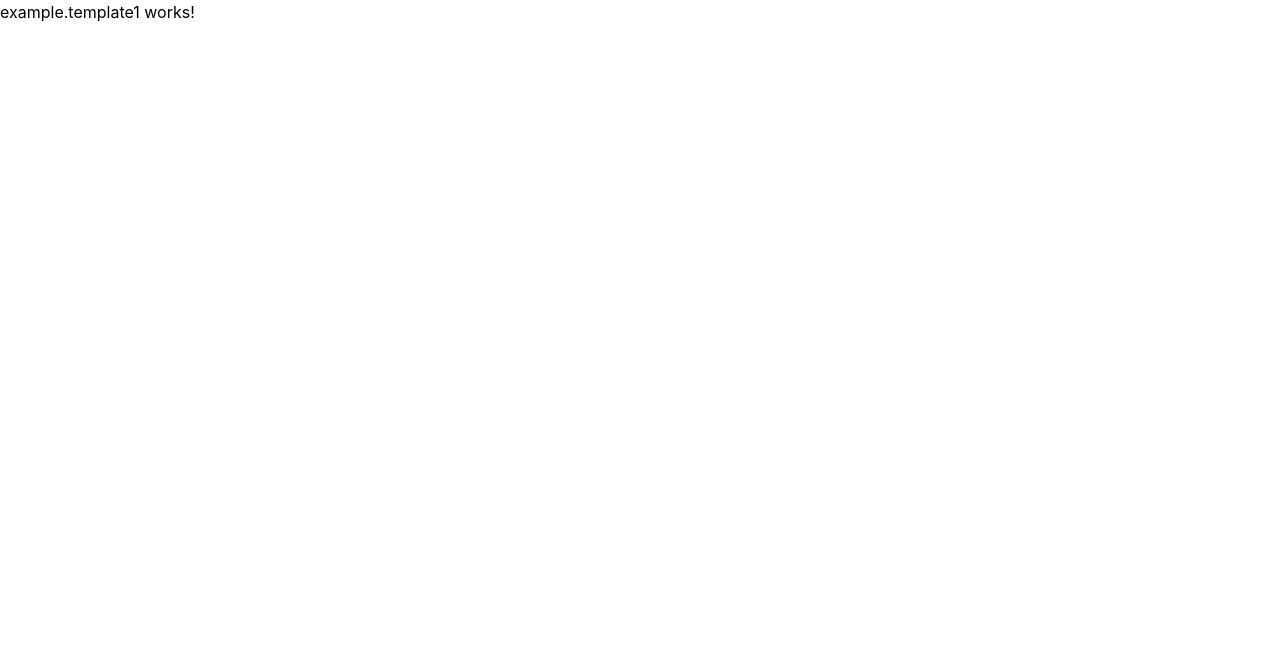
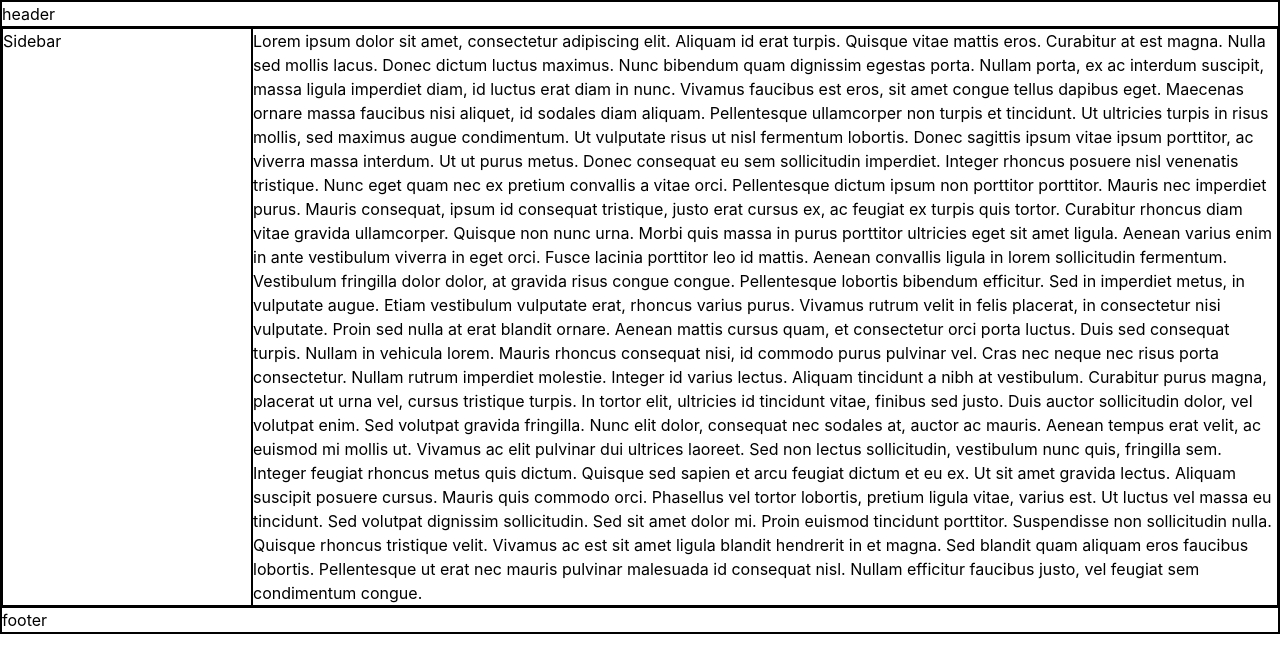
Before and after one commit to johnadrian63/angular-tailwindcssV4, an Angular app: page /example/template1 in a window 1280 px wide. Shown: the top 672 px of the page. Built offline with nearby package versions, Linux system fonts and the light colour scheme.

Commit message:
started working on template1

```diff
--- a/src/app/features/example/template1/example.template1.html
+++ b/src/app/features/example/template1/example.template1.html
@@ -1 +1,46 @@
-<p>example.template1 works!</p>
+<div class="grid grid-ro1ws-3 border">
+    <div class="border">header</div>
+    <div class="grid grid-cols-[250px_1fr] border">
+        <div class="border">Sidebar</div>
+        <div class="border">
+            Lorem ipsum dolor sit amet, consectetur adipiscing elit. Aliquam id erat turpis. Quisque
+            vitae mattis eros. Curabitur at est magna. Nulla sed mollis lacus. Donec dictum luctus
+            maximus. Nunc bibendum quam dignissim egestas porta. Nullam porta, ex ac interdum
+            suscipit, massa ligula imperdiet diam, id luctus erat diam in nunc. Vivamus faucibus est
+            eros, sit amet congue tellus dapibus eget. Maecenas ornare massa faucibus nisi aliquet,
+            id sodales diam aliquam. Pellentesque ullamcorper non turpis et tincidunt. Ut ultricies
+            turpis in risus mollis, sed maximus augue condimentum. Ut vulputate risus ut nisl
+            fermentum lobortis. Donec sagittis ipsum vitae ipsum porttitor, ac viverra massa
+            interdum. Ut ut purus metus. Donec consequat eu sem sollicitudin imperdiet. Integer
+            rhoncus posuere nisl venenatis tristique. Nunc eget quam nec ex pretium convallis a
+            vitae orci. Pellentesque dictum ipsum non porttitor porttitor. Mauris nec imperdiet
+            purus. Mauris consequat, ipsum id consequat tristique, justo erat cursus ex, ac feugiat
+            ex turpis quis tortor. Curabitur rhoncus diam vitae gravida ullamcorper. Quisque non
+            nunc urna. Morbi quis massa in purus porttitor ultricies eget sit amet ligula. Aenean
+            varius enim in ante vestibulum viverra in eget orci. Fusce lacinia porttitor leo id
+            mattis. Aenean convallis ligula in lorem sollicitudin fermentum. Vestibulum fringilla
+            dolor dolor, at gravida risus congue congue. Pellentesque lobortis bibendum efficitur.
+            Sed in imperdiet metus, in vulputate augue. Etiam vestibulum vulputate erat, rhoncus
+            varius purus. Vivamus rutrum velit in felis placerat, in consectetur nisi vulputate.
+            Proin sed nulla at erat blandit ornare. Aenean mattis cursus quam, et consectetur orci
+            porta luctus. Duis sed consequat turpis. Nullam in vehicula lorem. Mauris rhoncus
+            consequat nisi, id commodo purus pulvinar vel. Cras nec neque nec risus porta
+            consectetur. Nullam rutrum imperdiet molestie. Integer id varius lectus. Aliquam
+            tincidunt a nibh at vestibulum. Curabitur purus magna, placerat ut urna vel, cursus
+            tristique turpis. In tortor elit, ultricies id tincidunt vitae, finibus sed justo. Duis
+            auctor sollicitudin dolor, vel volutpat enim. Sed volutpat gravida fringilla. Nunc elit
+            dolor, consequat nec sodales at, auctor ac mauris. Aenean tempus erat velit, ac euismod
+            mi mollis ut. Vivamus ac elit pulvinar dui ultrices laoreet. Sed non lectus
+            sollicitudin, vestibulum nunc quis, fringilla sem. Integer feugiat rhoncus metus quis
+            dictum. Quisque sed sapien et arcu feugiat dictum et eu ex. Ut sit amet gravida lectus.
+            Aliquam suscipit posuere cursus. Mauris quis commodo orci. Phasellus vel tortor
+            lobortis, pretium ligula vitae, varius est. Ut luctus vel massa eu tincidunt. Sed
+            volutpat dignissim sollicitudin. Sed sit amet dolor mi. Proin euismod tincidunt
+            porttitor. Suspendisse non sollicitudin nulla. Quisque rhoncus tristique velit. Vivamus
+            ac est sit amet ligula blandit hendrerit in et magna. Sed blandit quam aliquam eros
+            faucibus lobortis. Pellentesque ut erat nec mauris pulvinar malesuada id consequat nisl.
+            Nullam efficitur faucibus justo, vel feugiat sem condimentum congue.
+        </div>
+    </div>
+    <div class="border">footer</div>
+</div>
```
